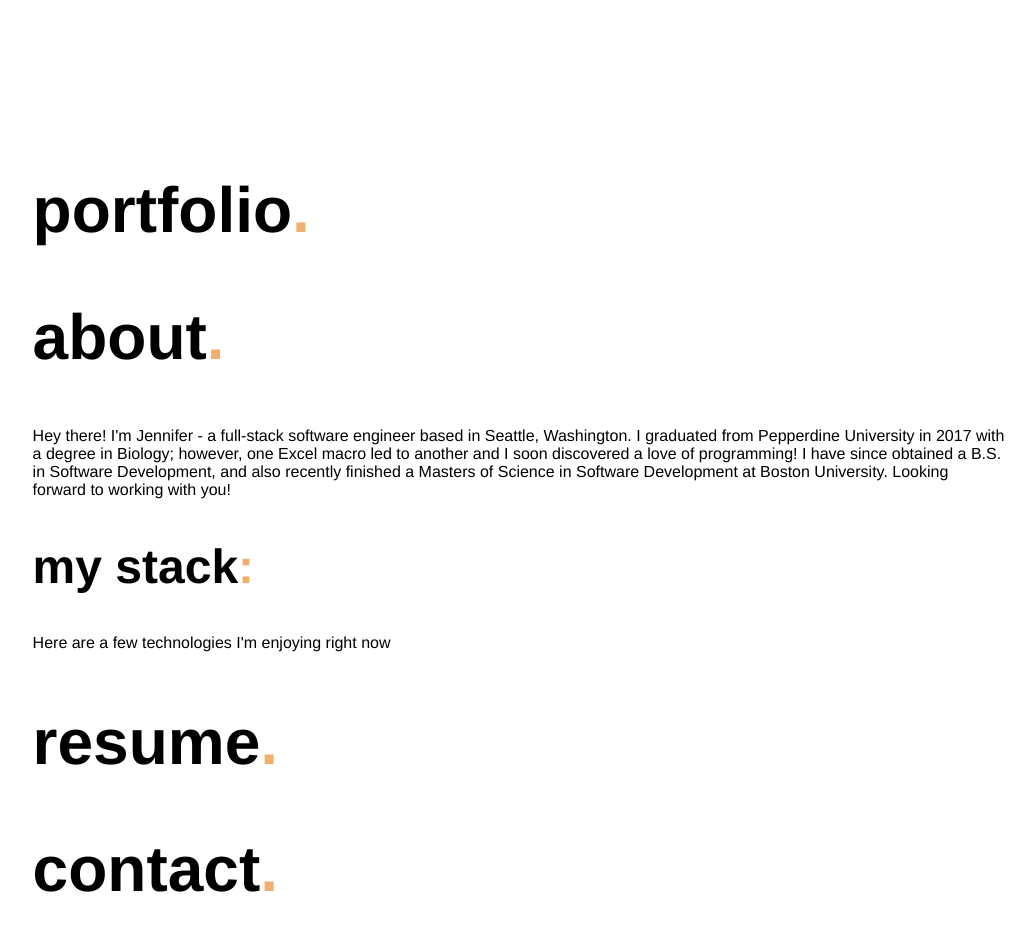
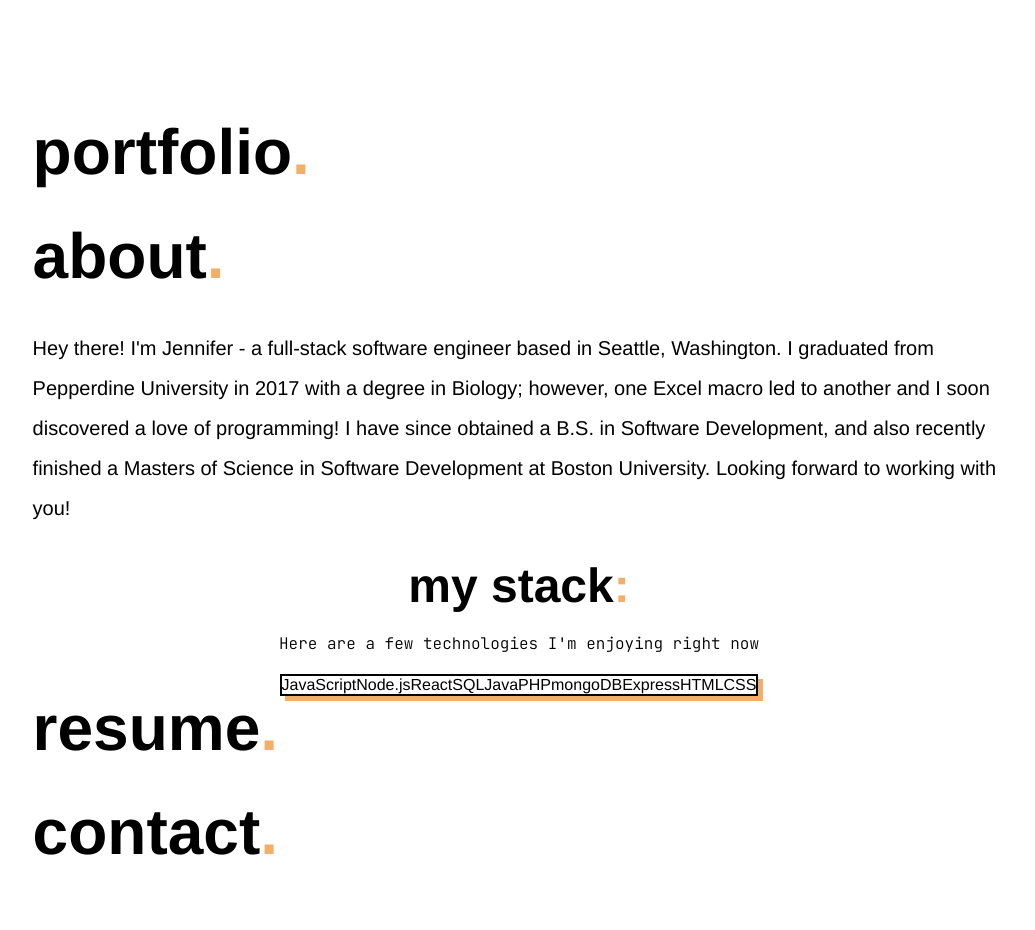
Before and after one commit to jennifer-bowser/jb-dev, a React (Vite) app: page / in a window 1280 px wide. Shown: the part 680-1610 px from the top of the page, without its empty margins (121-1156 px from the left). After the commit the page ends 1584 px from the top, so only its background shows below. Built offline with nearby package versions, Linux system fonts and the light colour scheme; a web font is replaced by a local one.

Commit message:
add premliminary 'About' section, with start at 'stack' subsection

```diff
--- /dev/null
+++ b/src/About.css
@@ -0,0 +1,24 @@
+
+.About-Intro{
+    font-size: 1.25em;
+    line-height: 2em;
+}
+
+.About-Stack{
+    display: flex;
+    flex-direction: column;
+    align-items: center;
+}
+
+.About h2{
+    margin: 30px 0 0 0;
+}
+
+.About p{
+    margin: 0;
+}
+
+.About .Subtitle{
+    text-transform: none;
+    margin: 20px 0;
+}
--- a/src/About.jsx
+++ b/src/About.jsx
@@ -1,15 +1,34 @@
+import "./About.css";
+import DropshadowBox from "./DropshadowBox";
+
 export default function About(){
+    const langs = [
+        "JavaScript",
+        "Node.js",
+        "React",
+        "SQL",
+        "Java",
+        "PHP",
+        "mongoDB",
+        "Express",
+        "HTML",
+        "CSS"
+    ];
+
     return (
         <>
-            <p>
+            <p className="About-Intro">
                 Hey there! I'm Jennifer - a full-stack software engineer based in Seattle, Washington.
                 I graduated from Pepperdine University in 2017 with a degree in Biology; however,
                 one Excel macro led to another and I soon discovered a love of programming! I have since
                 obtained a B.S. in Software Development, and also recently finished a Masters of Science
                 in Software Development at Boston University. Looking forward to working with you!
             </p>
-            <h2>my stack<span className="Accent-Text">:</span></h2>
-            <p>Here are a few technologies I'm enjoying right now</p>
+            <section className="About-Stack">
+                <h2>my stack<span className="Accent-Text">:</span></h2>
+                <p className="Subtitle">Here are a few technologies I'm enjoying right now</p>
+                <DropshadowBox content={langs}/>
+            </section>
         </>
     )
 }
--- /dev/null
+++ b/src/DropshadowBox.css
@@ -0,0 +1,4 @@
+.DropshadowBox{
+    border: 2px solid var(--contrast-color);
+    box-shadow: 5px 5px 0px var(--accent-color);
+}
--- /dev/null
+++ b/src/DropshadowBox.jsx
@@ -0,0 +1,5 @@
+import "./DropshadowBox.css"
+
+export default function DropshadowBox({content}){
+    return <div className="DropshadowBox">{content}</div>
+}
--- a/src/Section.css
+++ b/src/Section.css
@@ -1,7 +1,3 @@
-.Section{
-    padding: 0 12%;
-}
-
 .Section-Heading-Animation{
     animation-name: slideIn;
     animation-duration: 0.8s;
--- a/src/Section.jsx
+++ b/src/Section.jsx
@@ -1,4 +1,5 @@
 import About from "./About";
+import { titleCase } from "./Util";
 import "./Section.css";
 // import { useEffect, useRef } from "react";
 
@@ -44,7 +45,7 @@ export default function Section({title}){
     }
 
     return(
-        <section className="Section">
+        <section className={`Section ${titleCase(title)}`}>
             <h1 /*ref={headingRef}*/ id={title}>{title}<span className="Accent-Text">.</span></h1>
             {components[title] ?? ""}
         </section>
--- /dev/null
+++ b/src/Util.js
@@ -0,0 +1,3 @@
+export function titleCase(text){
+    return text.charAt(0).toUpperCase() + text.slice(1);
+}
--- a/src/index.css
+++ b/src/index.css
@@ -31,19 +31,33 @@ a{
     text-decoration: none;
 }
 
+section{
+    padding: 0 12%;
+}
+
 h1, h2, h3, h4, h5, h6{
     font-weight: 600;
 }
 
 h1{
     font-size: 4em;
+    line-height: 1em;
     font-weight: 600;
+    margin: 0 0 40px 0;
 }
 
 h2{
     font-size: 3em;
+    margin: 0 0 20px 0;
 }
 
 .Accent-Text{
     color: var(--accent-color);
 }
+
+.Subtitle{
+    font-family: var(--mono-font);
+    font-weight: 300;
+    font-size: 1em;
+    text-transform: uppercase;
+}
```
